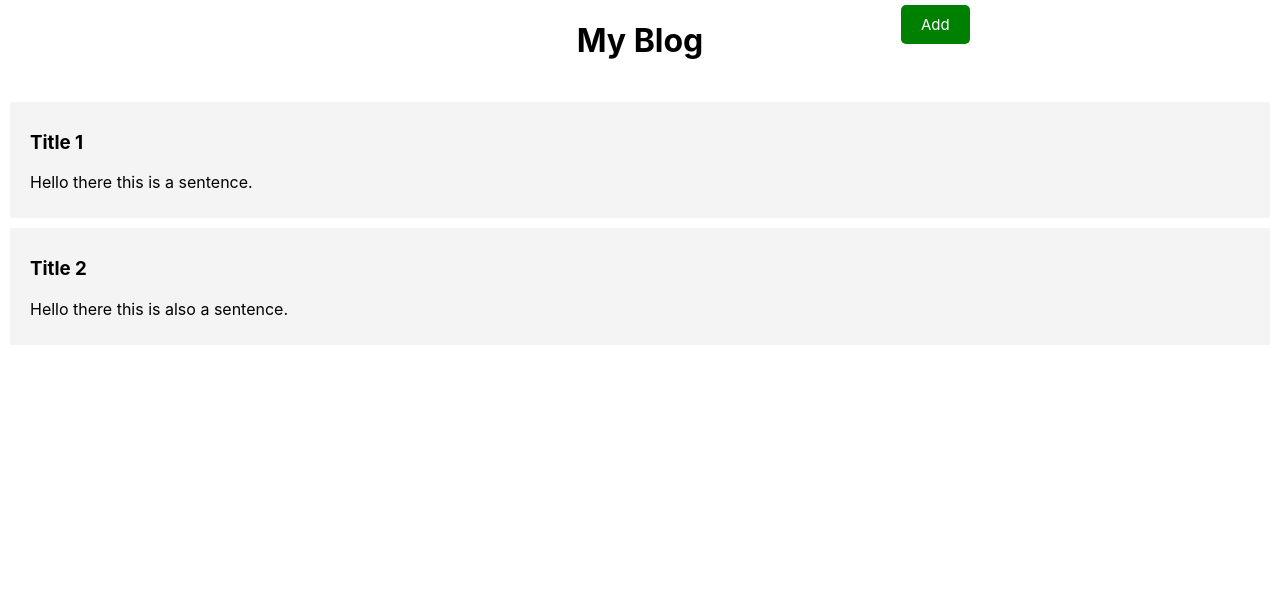
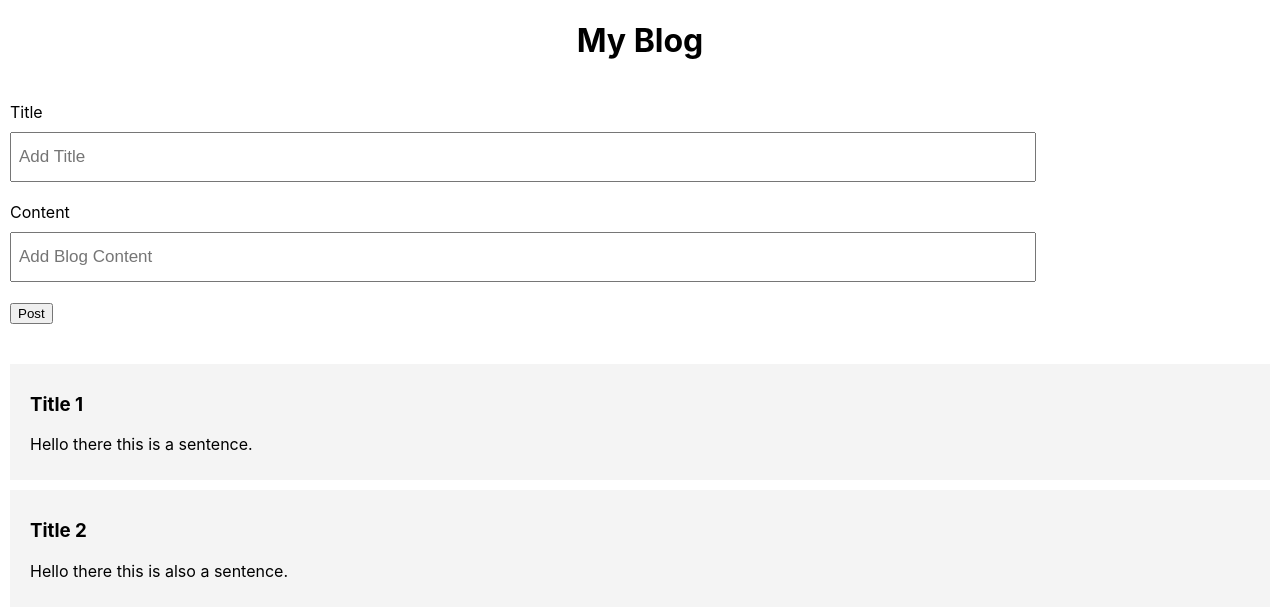
Before and after one commit to edmpark/react-blog, a React (Create React App) app: page / in a window 1280 px wide. Shown: the top 616 px of the page. Built offline with nearby package versions, Linux system fonts and the light colour scheme.

Commit message:
inputs work

```diff
--- a/src/App.js
+++ b/src/App.js
@@ -1,9 +1,10 @@
 import { useState } from "react";
 import Header from "./components/Header";
 import Posts from "./components/Posts";
+import AddPost from "./components/AddPost";
 
 const App = () => {
-  const [posts, setPost] = useState([
+  const [posts, setPosts] = useState([
     {
       id: 1,
       title: "Title 1",
@@ -16,9 +17,16 @@ const App = () => {
     },
   ]);
 
+  const addPost = (post) => {
+    const id = Math.floor(Math.random() * 10000) + 1;
+    const newPost = { id, ...post };
+    setPosts([...posts, newPost]);
+  };
+
   return (
     <div>
       <Header />
+      <AddPost onAdd={addPost} />
       <Posts posts={posts} />
     </div>
   );
--- /dev/null
+++ b/src/components/AddPost.jsx
@@ -0,0 +1,42 @@
+import { useState } from "react";
+
+const AddPost = ({ onAdd }) => {
+  const [title, setTitle] = useState("");
+  const [content, setContent] = useState("");
+
+  const onSubmit = (e) => {
+    e.preventDefault();
+
+    onAdd({ title, content });
+
+    setTitle("");
+    setContent("");
+  };
+
+  return (
+    <form className="add-form" onSubmit={onSubmit}>
+      <div className="form-control">
+        <label>Title</label>
+        <input
+          type="text"
+          placeholder="Add Title"
+          value={title}
+          onChange={(e) => setTitle(e.target.value)}
+        />
+      </div>
+      <div className="form-control">
+        <label>Content</label>
+        <input
+          type="text"
+          placeholder="Add Blog Content"
+          value={content}
+          onChange={(e) => setContent(e.target.value)}
+        />
+      </div>
+
+      <input type="submit" value="Post" />
+    </form>
+  );
+};
+
+export default AddPost;
--- a/src/components/Header.jsx
+++ b/src/components/Header.jsx
@@ -4,7 +4,6 @@ const Header = ({ title }) => {
   return (
     <header className="header">
       <h1>{title}</h1>
-      <Button />
     </header>
   );
 };
--- a/src/index.css
+++ b/src/index.css
@@ -55,3 +55,24 @@ code {
   padding: 10px 20px;
   cursor: pointer;
 }
+
+.add-form {
+  margin: 10px;
+  margin-bottom: 40px;
+}
+
+.form-control {
+  margin: 20px 0;
+}
+
+.form-control label {
+  margin-bottom: 10px;
+  display: block;
+}
+
+.form-control input {
+  width: 80%;
+  height: 40px;
+  padding: 3px 7px;
+  font-size: 17px;
+}
```
